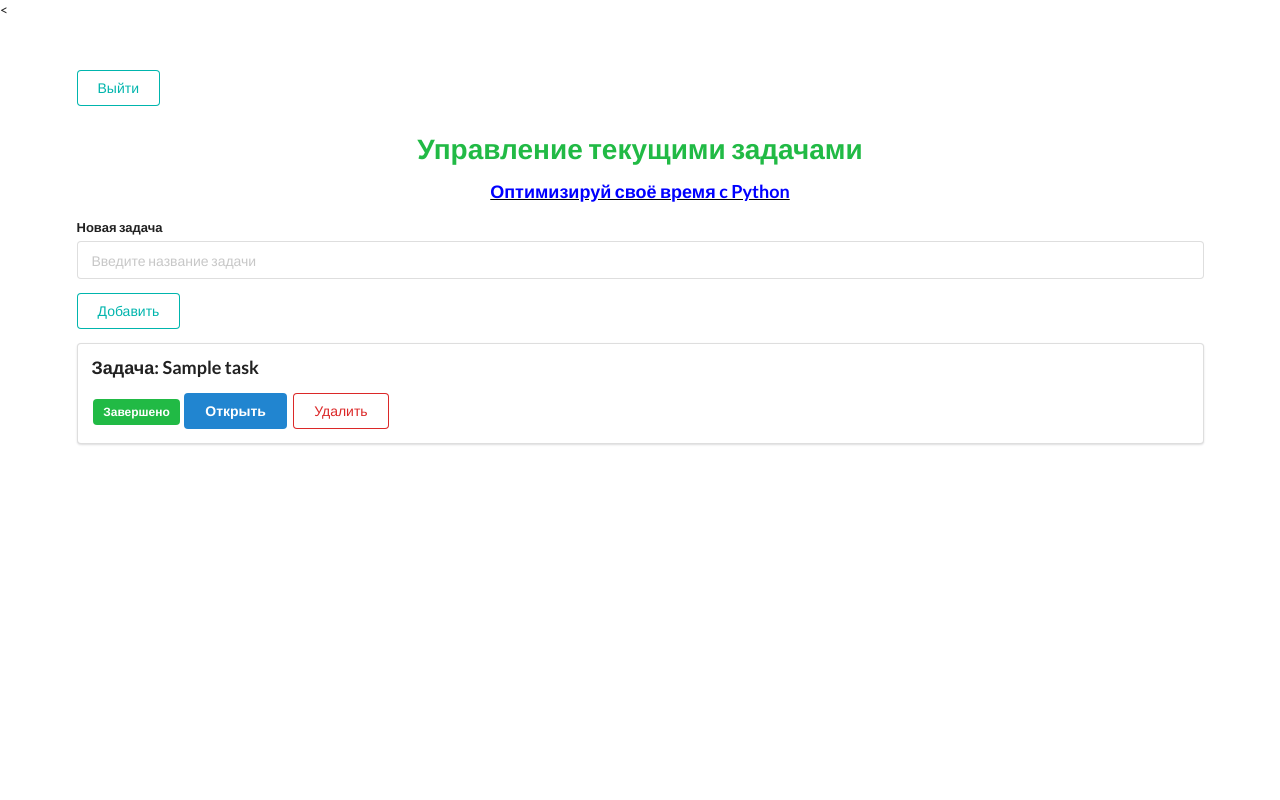
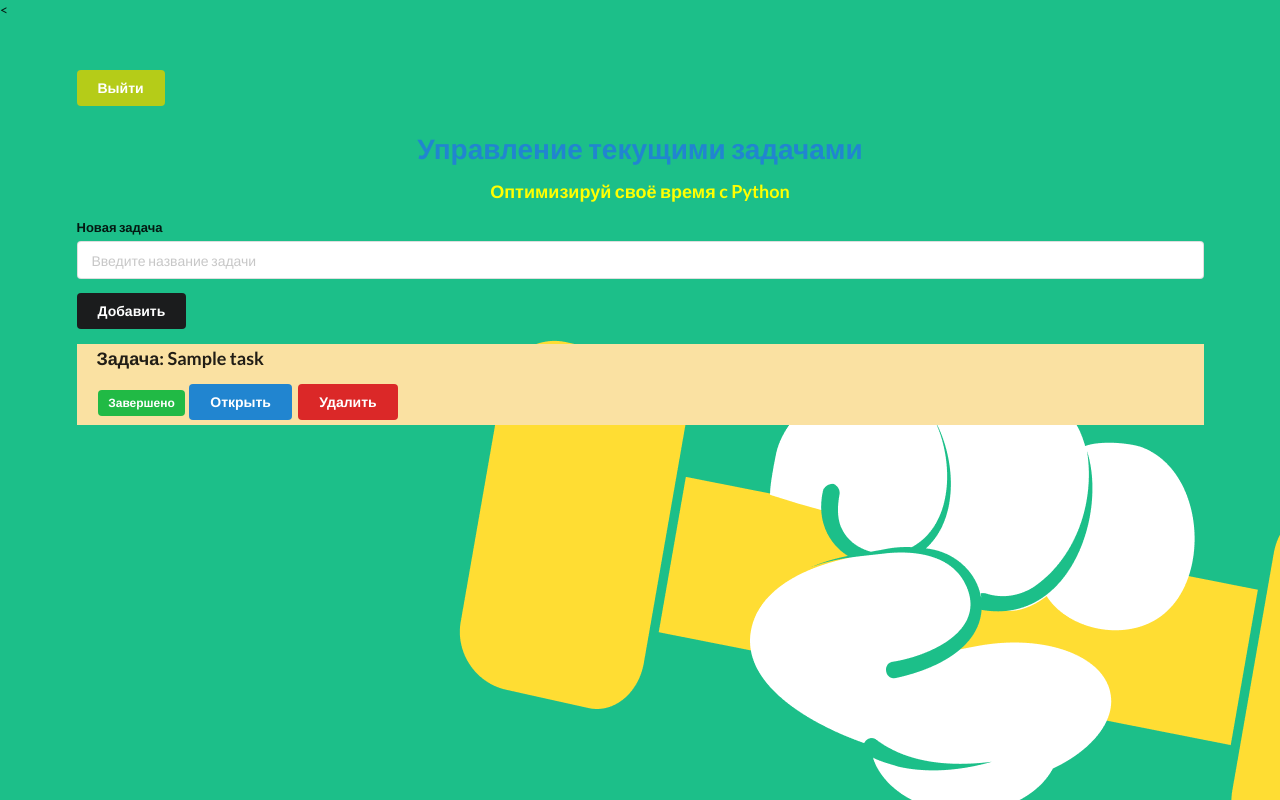
Before and after one commit to DKhorkov/FastApi, a FastAPI app: template Learning/task_manager/templates/task_manager/tasks.html in a window 1280 px wide. Run offline with FastAPI, Linux system fonts and the light colour scheme; the template is opened without the code that fills it: most values are stand-ins (such as "Sample title", 1, 10 or a date in 2020); parts of the project's set-up code (start-up, migrations or seed data) failed here and were passed over.

Commit message:
added HTML coding

```diff
--- a/Learning/task_manager/main.py
+++ b/Learning/task_manager/main.py
@@ -17,11 +17,11 @@ task_manager.include_router(user_router)
 # Привязываем CSS. StaticFiles необходимо для того, чтобы корректно описать, где наша CSS директория:
 task_manager.mount(
     path='/static',
-    app=StaticFiles(directory='./static/task_manager'),
+    app=StaticFiles(directory='static'),
     name='static'
 )
 
-templates = Jinja2Templates(directory='./templates/task_manager')  # Указываем, где будут лежать наши HTML шаблоны
+templates = Jinja2Templates(directory='/templates/task_manager')  # Указываем, где будут лежать наши HTML шаблоны
 
 if __name__ == '__main__':
     uvicorn.run("main:task_manager", host="0.0.0.0", port=os.getenv("PORT", default=8080), log_level="info")
--- /dev/null
+++ b/Learning/task_manager/static/css/styles.css
@@ -0,0 +1,18 @@
+.task{
+    color: yellow;
+    text-align: center;
+}
+
+body{
+    background-color: #dbe3ca;
+    background-image: url("../images/bg_image.jpg");
+    background-repeat: repeat-xy;
+}
+
+.task_div{
+    background-color: #fae1a2;
+    margin-top: 15px;
+    padding-left: 20px;
+    padding-top: 5px;
+    padding-bottom: 5px;
+}
--- a/Learning/task_manager/static/task_manager/styles.css
+++ /dev/null
@@ -1,5 +0,0 @@
-.task{
-    color: blue;
-    text-align: center;
-    text-decoration: underline black;
-}
--- a/Learning/task_manager/templates/task_manager/base.html
+++ b/Learning/task_manager/templates/task_manager/base.html
@@ -7,7 +7,7 @@
     <meta http-equiv="X-UA-Compatible" content="ie=edge">
     <title> {{ app_name }} </title>
     <link rel="stylesheet" href="https://cdn.jsdelivr.net/npm/semantic-ui@2.4.2/dist/semantic.min.css">
-    <link rel="stylesheet" href="{{ url_for('static', path='styles.css') }}">
+    <link rel="stylesheet" href="{{ url_for('static', path='/css/styles.css') }}">
 
     <!-- Turning off favicon -->
     <<link rel="icon" href="data:,">
--- a/Learning/task_manager/templates/task_manager/start_page.html
+++ b/Learning/task_manager/templates/task_manager/start_page.html
@@ -3,10 +3,10 @@
 
 <div style="margin-top: 50px;" class="ui container">
      <form action="{{ url_for('login') }}" method="get">
-        <button class="ui teal basic button" type="submit">Авторизоваться</button>
+        <button class="ui black button" type="submit">Авторизоваться</button>
     </form>
   <form action="{{ url_for('register') }}" method="get">
-        <button class="ui teal basic button" type="submit">Зарегистрироваться</button>
+        <button class="ui black button" type="submit">Зарегистрироваться</button>
     </form>
 </div>
 
--- a/Learning/task_manager/templates/task_manager/tasks.html
+++ b/Learning/task_manager/templates/task_manager/tasks.html
@@ -5,12 +5,12 @@
 <div style="margin-top: 50px;" class="ui container">
 
     <nav class="logout">
-        <form class="ui form" action="{{ url_for('start') }}" method="get">
-            <button class="ui teal basic button" type="submit">Выйти</button>
+        <form class="ui form" action="{{ url_for('logout') }}" method="get">
+            <button class="ui olive button" type="submit">Выйти</button>
         </form>
     </nav>
 
-    <h1 class="ui center aligned header green">Управление текущими задачами</h1>
+    <h1 class="ui center aligned header blue">Управление текущими задачами</h1>
 
     <form class="ui form" action="{{ url_for('add') }}" method="post">
         <h3 class="task">Оптимизируй своё время c Python</h3>
@@ -18,21 +18,22 @@
             <label>Новая задача</label>
             <input type="text" name="title" placeholder="Введите название задачи"><br>
         </div>
-        <button class="ui teal basic button" type="submit">Добавить</button>
+        <button class="ui black button" type="submit">Добавить</button>
     </form>
 
 
     {% for task in tasks_list %}
-    <div class="ui segment">
+<!--    <div class="ui segment">-->
+    <div class="task_div">
         <p class="ui big header">Задача: {{ task.title }}</p>
 
         {% if task.is_complete == False %}
         <span class="ui gray label">Не завершено</span>
-        <a class="ui primary basic button" href="{{ url_for('update', task_id=task.id) }}">Закрыть</a>
+        <a class="ui primary button" href="{{ url_for('update', task_id=task.id) }}">Закрыть</a>
         {% else %}
         <span class="ui green label">Завершено</span>
         <a class="ui blue button" href="{{ url_for('update', task_id=task.id) }}">Открыть</a>
-        <a class="ui negative basic button" href="{{ url_for('delete', task_id=task.id) }}">Удалить</a>
+        <a class="ui negative button" href="{{ url_for('delete', task_id=task.id) }}">Удалить</a>
         {% endif %}
     </div>
     {% endfor %}
```
Also changed, not shown: Learning/task_manager/routers/user_routes.py (+13 -0 lines), Learning/task_manager/templates/task_manager/login.html (+7 -3 lines), Learning/task_manager/templates/task_manager/register.html (+6 -2 lines), Learning/task_manager/static/images/bg_image.jpg (added).
